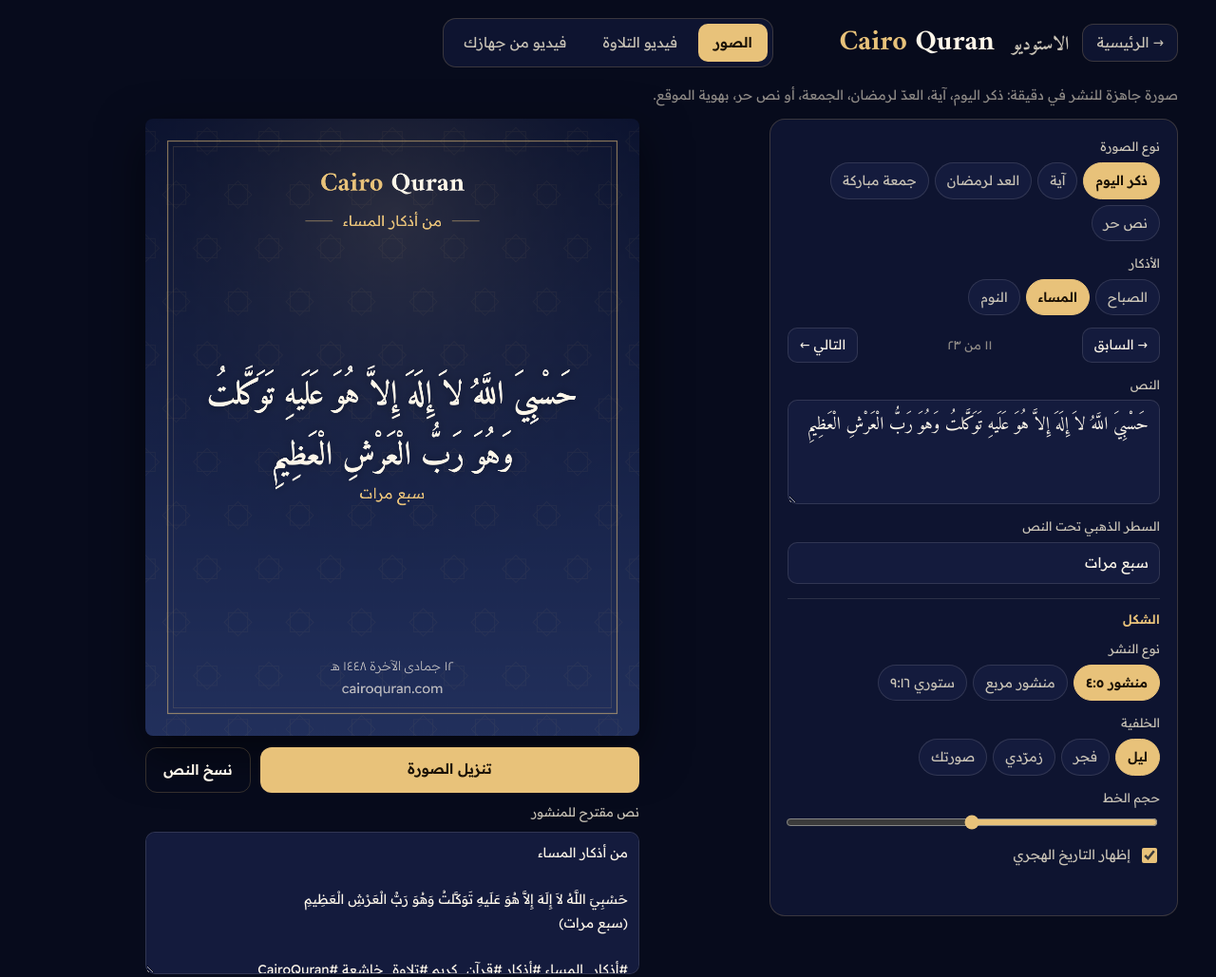
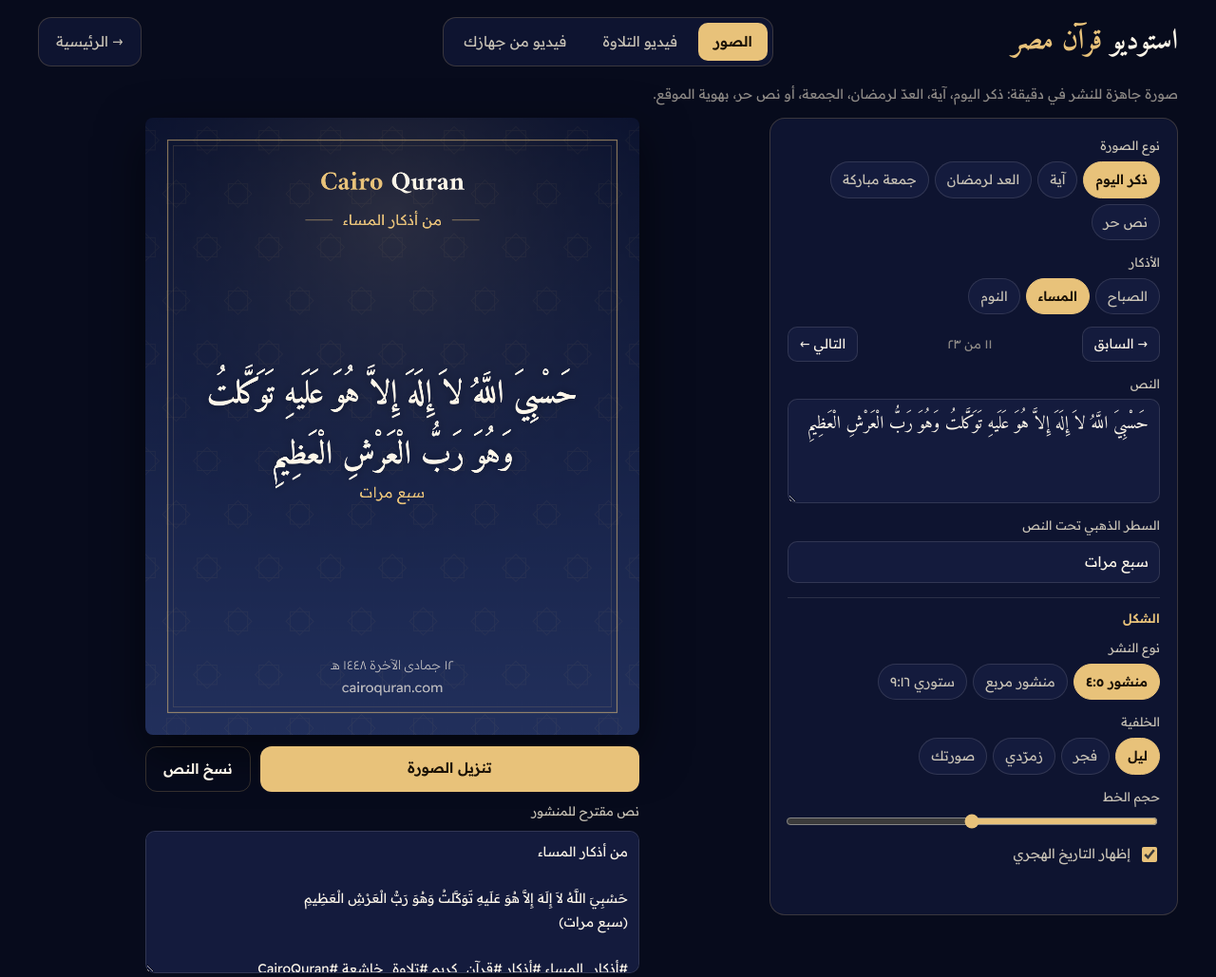
Before and after one commit to ahmedmkhalil970-del/cairoquran, a plain HTML site: page studio/index.html in a window 1280 px wide. Shown: the top 1029 px of the page at 95% size. Drawn offline with Linux system fonts and the light colour scheme; a web font is replaced by a local one.

Commit message:
Studio header: "استوديو قرآن مصر" / "Cairo Quran Studio", balanced layout
Title on the start side, section tabs in the middle and the home link on
the end side, all the same height. The title reads "استوديو قرآن مصر" in
Arabic and "Cairo Quran Studio" when the main page is set to English.

Co-Authored-By: Claude Opus 5.5 <noreply@anthropic.com>
Claude-Session: https://claude.ai/code/session_013kb1nD9E4s6RFB44v7vHWZ

```diff
--- a/studio/index.html
+++ b/studio/index.html
@@ -4,7 +4,7 @@
 <meta charset="utf-8">
 <meta name="viewport" content="width=device-width,initial-scale=1,viewport-fit=cover">
 <meta name="robots" content="noindex,nofollow">
-<title>استوديو Cairo Quran</title>
+<title>استوديو قرآن مصر</title>
 <link rel="icon" type="image/png" href="../icon-192.png">
 <link rel="apple-touch-icon" href="../apple-touch-icon.png">
 <link rel="preconnect" href="https://fonts.googleapis.com">
@@ -26,11 +26,11 @@ body{margin:0;background:var(--bg);color:var(--ink);font:15px/1.6 var(--f-ui);
   padding-left:max(16px,env(safe-area-inset-left,0px));padding-right:max(16px,env(safe-area-inset-right,0px));padding-block:18px 48px}
 .wrap{max-width:1200px;margin:0 auto;display:flex;flex-direction:column;gap:18px}
 header{display:flex;align-items:center;justify-content:space-between;gap:12px;flex-wrap:wrap}
-h1{margin:0;font:700 30px var(--f-title);direction:ltr;white-space:nowrap}
-h1 span{color:var(--gold)} h1 small{font:700 20px var(--f-title);color:var(--ink-soft);margin-left:10px}
+h1{margin:0;font:700 30px/1.2 var(--f-title);white-space:nowrap}
+h1 span{color:var(--gold)}
+h1[dir="ltr"]{font-size:28px}
 /* Back to the main page: the installed app (computer or iPhone) has no browser back button */
-.head-start{display:flex;align-items:center;gap:14px;flex-wrap:wrap}
-.home{color:var(--ink-soft);text-decoration:none;background:var(--panel);border:1px solid var(--edge);padding:7px 14px;border-radius:12px;font-size:15px;white-space:nowrap}
+.home{display:inline-flex;align-items:center;box-sizing:border-box;height:52px;color:var(--ink-soft);text-decoration:none;background:var(--panel);border:1px solid var(--edge);padding:0 18px;border-radius:14px;font-size:15px;white-space:nowrap}
 .home:hover{color:var(--gold);border-color:var(--gold)}.home:focus-visible{outline:2px solid var(--gold);outline-offset:2px}
 nav.tabs{display:flex;gap:6px;flex-wrap:wrap;background:var(--panel);border:1px solid var(--edge);padding:5px;border-radius:14px}
 nav.tabs a{color:var(--ink-soft);text-decoration:none;padding:8px 16px;border-radius:10px;font-size:15px}
@@ -89,8 +89,10 @@ footer.rights b{color:var(--gold);font-weight:400;direction:ltr;display:inline-b
 /* Header: the section tabs sit in the middle on computers */
 @media (min-width:881px){
   header{display:grid;grid-template-columns:1fr auto 1fr;align-items:center}
-  header .head-start{justify-self:start}
+  header h1{justify-self:start} header .home{justify-self:end}
 }
+/* Phones: title and the home link on one row, the tabs below across the width */
+@media (max-width:880px){header nav.tabs{order:3;width:100%;justify-content:center}}
 /* Wide screens: three columns so the whole studio fits on one screen.
    Settings on the right, the preview in the middle at screen height, publishing and the suggested text on the left. */
 @media (min-width:1300px){
@@ -114,15 +116,13 @@ footer.rights b{color:var(--gold);font-weight:400;direction:ltr;display:inline-b
 <body>
 <div class="wrap">
   <header>
-    <div class="head-start">
-      <a class="home" href="/" title="العودة إلى الصفحة الرئيسية">→ الرئيسية</a>
-      <h1><span>Cairo</span> Quran <small>الاستوديو</small></h1>
-    </div>
+    <h1 id="studioTitle">استوديو <span>قرآن مصر</span></h1>
     <nav class="tabs" aria-label="أقسام الاستوديو">
       <a href="#images" data-tab="images">الصور</a>
       <a href="#recite" data-tab="recite">فيديو التلاوة</a>
       <a href="#edit" data-tab="edit">فيديو من جهازك</a>
     </nav>
+    <a class="home" id="homeLink" href="/" title="العودة إلى الصفحة الرئيسية">→ الرئيسية</a>
   </header>
 
   <!-- ===================== Images ===================== -->
@@ -248,6 +248,16 @@ footer.rights b{color:var(--gold);font-weight:400;direction:ltr;display:inline-b
   <footer class="rights">© ٢٠٢٦ <b>Cairo Quran</b> · جميع الحقوق محفوظة</footer>
 </div>
 
+<script>
+  // The studio title follows the language chosen on the main page
+  (function () {
+    var en = false; try { en = localStorage.getItem('qtv-lang') === 'en'; } catch (e) {}
+    if (!en) return;
+    var h = document.getElementById('studioTitle'), a = document.getElementById('homeLink');
+    h.dir = 'ltr'; h.innerHTML = '<span>Cairo</span> Quran Studio'; document.title = 'Cairo Quran Studio';
+    a.dir = 'ltr'; a.textContent = '← Home'; a.title = 'Back to the main page';
+  })();
+</script>
 <script src="common.js"></script>
 <script src="images.js"></script>
 <script src="recite.js"></script>
```
